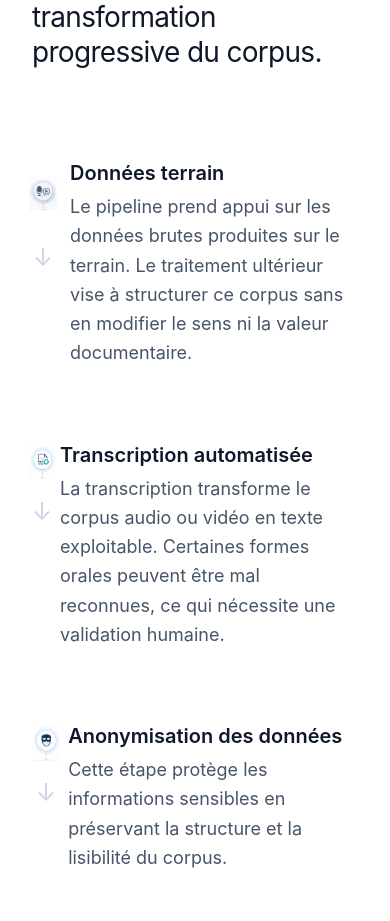
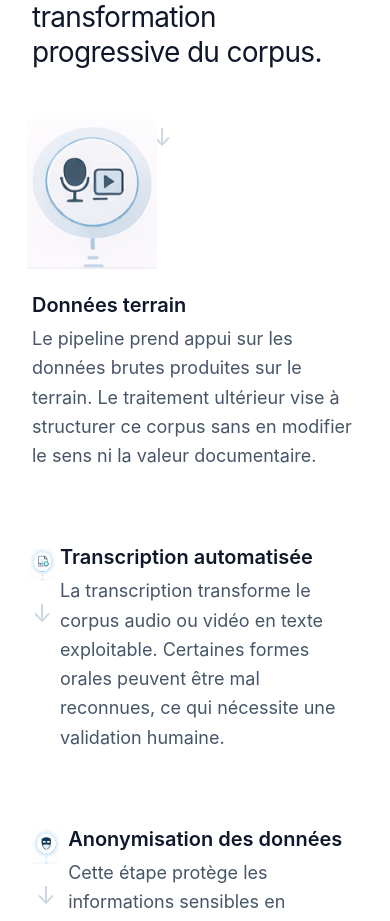
Before and after one commit to momopro21/vidame-recherche, a React (Vite) app: page / in a window 390 px wide. Shown: the part 1885-2806 px from the top of the page. Built offline with nearby package versions, Linux system fonts and the light colour scheme; the HTML template or start-up script is replaced by a standard one.

Commit message:
Refactor layout structure in App.tsx

```diff
--- a/src/App.tsx
+++ b/src/App.tsx
@@ -615,8 +615,8 @@ return (
    {/* ========================= */}
 <div className="space-y-12">
   {/* 1 */}
-  <div className="flex items-start gap-4">
-    <div className="flex w-28 flex-col items-center md:w-28">
+<div className="flex flex-col gap-3 md:flex-row md:items-start md:gap-4">
+   <div className="flex justify-start md:w-28 md:flex-col md:items-center">
       <img
         src="/icons/icon-donnees.png"
         className="h-[120px] w-[120px] object-contain scale-125 md:h-[92px] md:w-[92px]"
```
